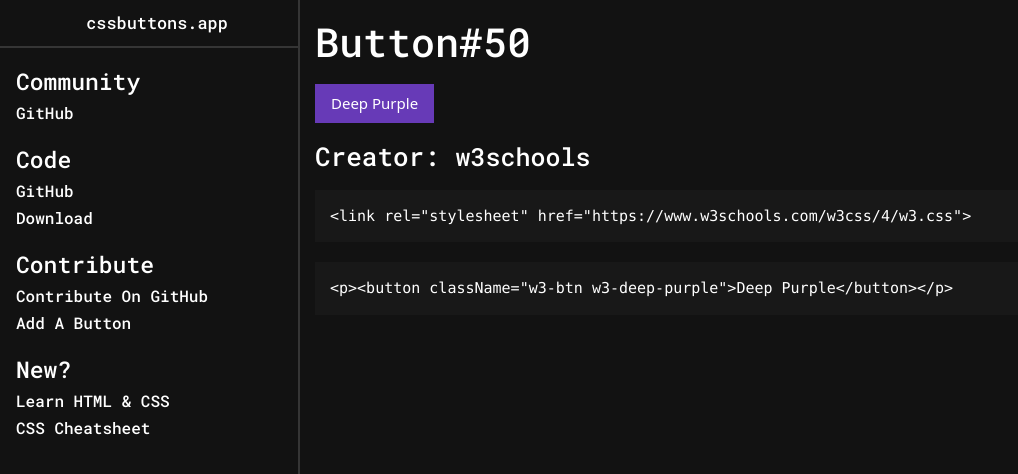
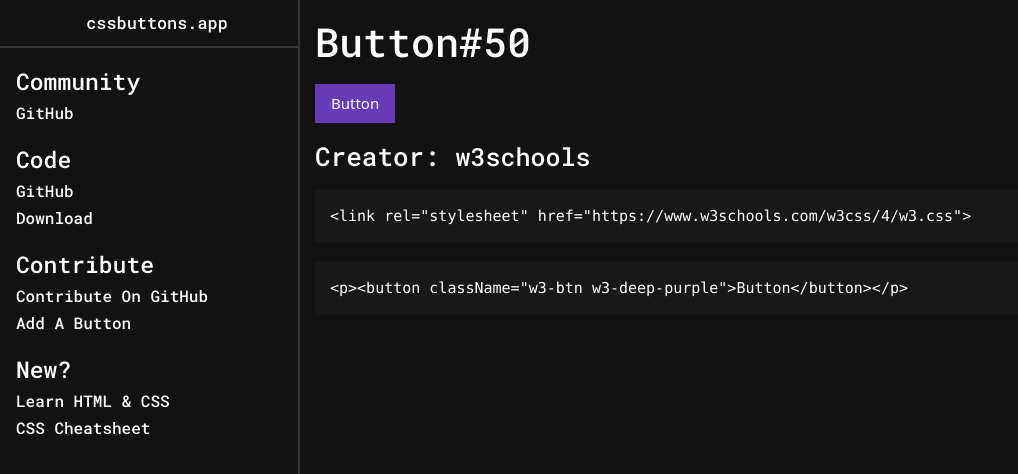
Before and after one commit to guivr/cssbuttons, a Next.js app: page /buttons/50 in a window 1280 px wide. Shown: the top 474 px of the page, without its empty margins (0-1018 px from the left). Built offline with nearby package versions, Linux system fonts and the light colour scheme.

Commit message:
done(buttons#50): fixed button text

```diff
--- a/components/Viewer/Viewer.js
+++ b/components/Viewer/Viewer.js
@@ -98,7 +98,7 @@ export default function Viewer() {
         <div className="btndiv dark">
           <a href="/buttons/50">
             <p>
-              <button className="w3-btn w3-deep-purple">Deep Purple</button>
+              <button className="w3-btn w3-deep-purple">Button</button>
             </p>
           </a>
         </div>
--- a/pages/buttons/50.js
+++ b/pages/buttons/50.js
@@ -9,7 +9,7 @@ function Button() {
         <div className="f416">
           <h1 className="buttonh1">Button#50</h1>
           <p>
-            <button className="w3-btn w3-deep-purple">Deep Purple</button>
+            <button className="w3-btn w3-deep-purple">Button</button>
           </p>
           <h2 className="h2source">
             Creator:{" "}
@@ -26,7 +26,7 @@ function Button() {
             <pre className="prettyprint">{`<link rel="stylesheet" href="https://www.w3schools.com/w3css/4/w3.css">`}</pre>
           </div>
           <div>
-            <pre className="prettyprint">{`<p><button className="w3-btn w3-deep-purple">Deep Purple</button></p>`}</pre>
+            <pre className="prettyprint">{`<p><button className="w3-btn w3-deep-purple">Button</button></p>`}</pre>
           </div>
         </div>
       </div>
```
